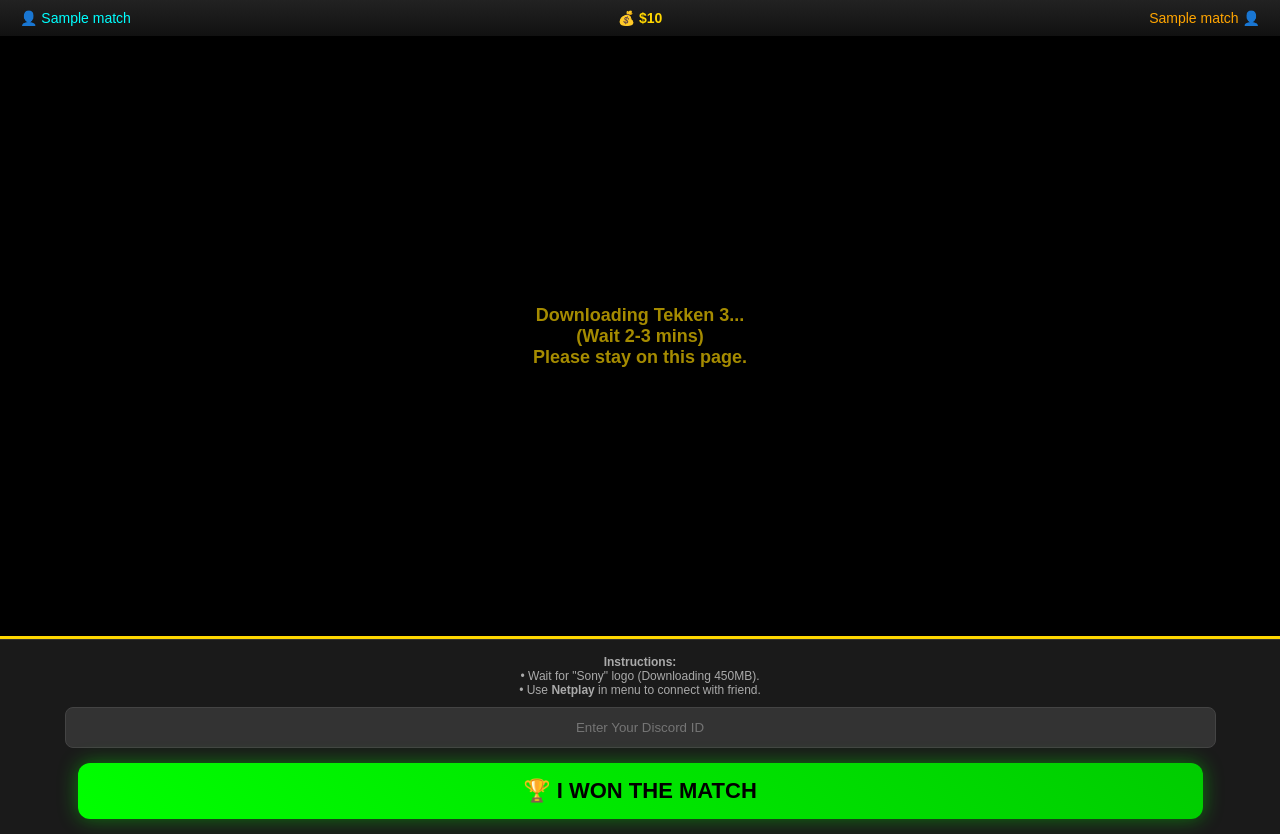
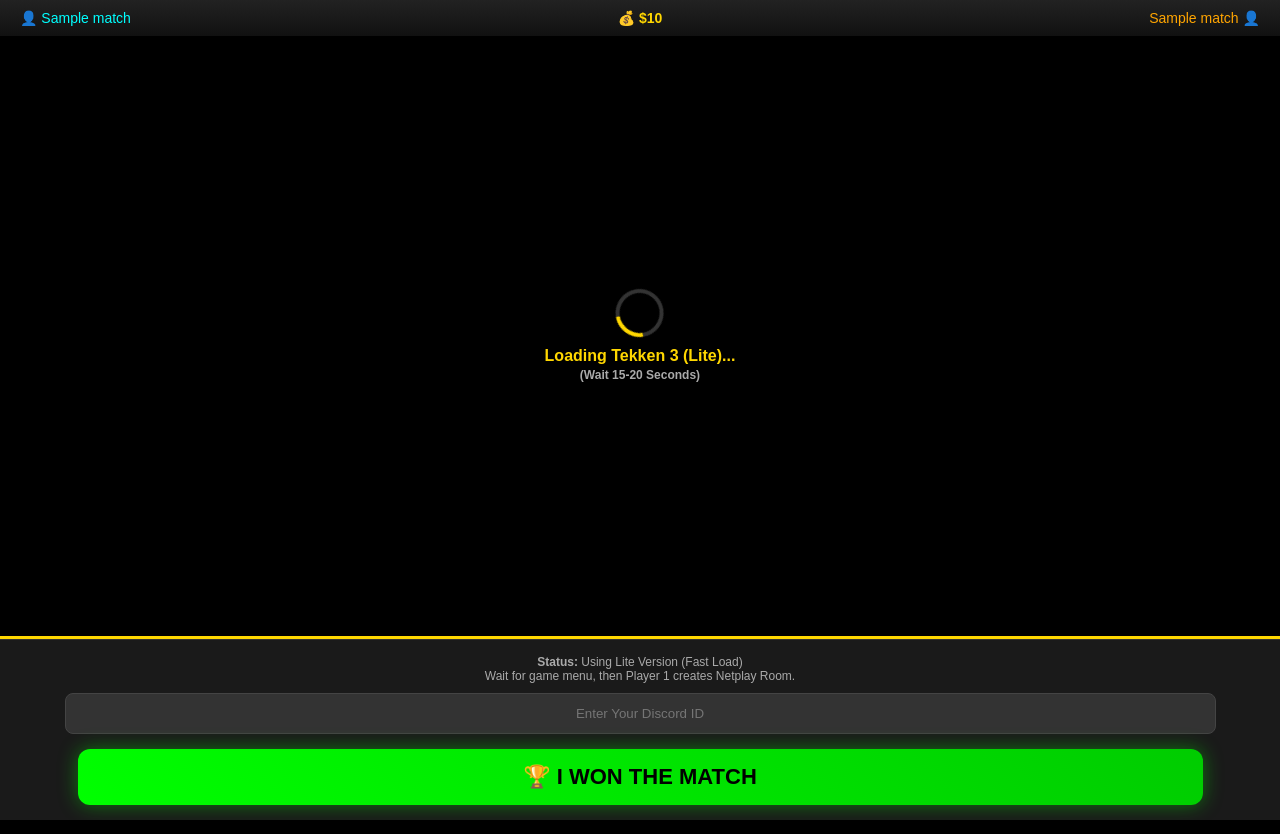
Before and after one commit to playpasscanada-ctrl/Testingbot, a Flask app: template templates/tekken_web.html in a window 1280 px wide. Run offline with Flask 3, Linux system fonts and the light colour scheme; the template is opened without the code that fills it: most values are stand-ins (such as "Sample title", 1, 10 or a date in 2020); some libraries are stand-ins or nearby versions.

Commit message:
Enhance loading message with spinner animation
Updated loading message and added spinner animation for improved user experience.

```diff
--- a/templates/tekken_web.html
+++ b/templates/tekken_web.html
@@ -15,13 +15,20 @@
             position: relative;
         }
 
-        /* Loading Text Style */
+        /* Loading Animation */
         #loader-msg {
             position: absolute; top: 50%; left: 50%; transform: translate(-50%, -50%);
-            color: #ffd700; font-size: 18px; font-weight: bold;
-            animation: blink 1s infinite; pointer-events: none; z-index: 0;
+            color: #ffd700; font-size: 16px; font-weight: bold;
+            z-index: 0;
         }
-        @keyframes blink { 50% { opacity: 0.5; } }
+
+        /* Spinner CSS */
+        .spinner {
+            border: 4px solid #333; border-top: 4px solid gold; border-radius: 50%;
+            width: 40px; height: 40px; animation: spin 1s linear infinite;
+            margin: 0 auto 10px auto;
+        }
+        @keyframes spin { 0% { transform: rotate(0deg); } 100% { transform: rotate(360deg); } }
 
         .header-bet {
             display: flex; justify-content: space-between; padding: 10px 20px;
@@ -47,22 +54,28 @@
     </div>
 
     <div id="game-holder">
-        <div id="loader-msg">Downloading Tekken 3...<br>(Wait 2-3 mins)<br>Please stay on this page.</div>
+        <div id="loader-msg">
+            <div class="spinner"></div>
+            Loading Tekken 3 (Lite)...<br>
+            <span style="font-size:12px; color:#aaa;">(Wait 15-20 Seconds)</span>
+        </div>
 
         <script>
             EJS_player = '#game-holder';
             EJS_core = 'psx';
             EJS_gameName = "Tekken 3";
-
-            // ✅ NEW: BIOS ADDED (Black screen fix)
             EJS_biosUrl = 'https://archive.org/download/psx_bios_scph1001/scph1001.bin';
 
-            // ✅ GAME LINK (USA Version)
-            EJS_gameUrl = 'https://archive.org/download/Tekken3_201905/Tekken3.zip';
+            // 🔥 FAST LITE VERSION LINK (45 MB only)
+            // Ye turant chalega. Agar ye chal gaya, toh code sahi hai.
+            EJS_gameUrl = 'https://archive.org/download/Tekken3_201905/Tekken3_RIP.zip';
+
+            // Agar full version chahiye (Movies ke sath) toh neeche wala use karein (450MB):
+            // EJS_gameUrl = 'https://archive.org/download/Tekken3_201905/Tekken3.zip';
 
             EJS_pathtodata = 'https://cdn.emulatorjs.org/stable/data/';
             EJS_startOnLoaded = true;
-            EJS_CONFIG = { mobileControls: true }; // Controls On
+            EJS_CONFIG = { mobileControls: true };
             EJS_netplayUrl = "wss://netplay.emulatorjs.org";
         </script>
         <script src="https://cdn.emulatorjs.org/stable/data/loader.js"></script>
@@ -70,9 +83,8 @@
 
     <div class="controls-area">
         <div style="color:#aaa; font-size:12px; margin-bottom:10px;">
-            <b>Instructions:</b><br>
-            • Wait for "Sony" logo (Downloading 450MB).<br>
-            • Use <b>Netplay</b> in menu to connect with friend.<br>
+            <b>Status:</b> Using Lite Version (Fast Load)<br>
+            Wait for game menu, then Player 1 creates Netplay Room.
         </div>
 
         <input type="text" id="uid" placeholder="Enter Your Discord ID" style="padding:12px; width:90%; border-radius:8px; border:1px solid #444; background:#333; color:white; text-align:center;">
```
